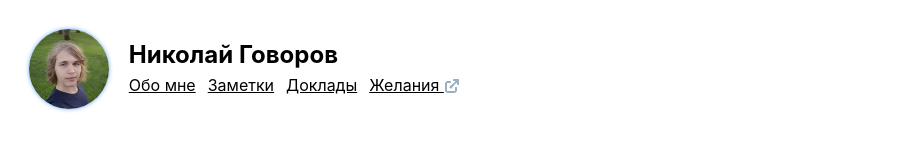
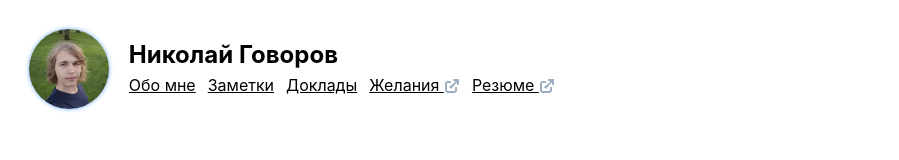
Before and after one commit to nikolay-govorov/govorov.online, a Gatsby site: page / in a window 1280 px wide. Shown: the top 160 px of the page, without its empty margins (0-899 px from the left). Built offline with nearby package versions, Linux system fonts and the light colour scheme; Gatsby itself is replaced by a stand-in of ours; some packages are replaced by stand-ins of ours.

Commit message:
Add the CV to header

```diff
--- a/src/block/navigation/navigation.js
+++ b/src/block/navigation/navigation.js
@@ -9,6 +9,7 @@ const pages = [
   { title: 'Заметки', url: '/notes/' },
   { title: 'Доклады', url: '/presentations/' },
   { title: 'Желания', url: 'https://notion.so/96248504c9234191ad037b66f02fafbd', external: true },
+  { title: 'Резюме', url: 'https://www.notion.so/Frontend-engineer-0d0ebccf2eb040d8b8360ddde1796983', external: true },
 ];
 
 export default function Navigation() {
```
